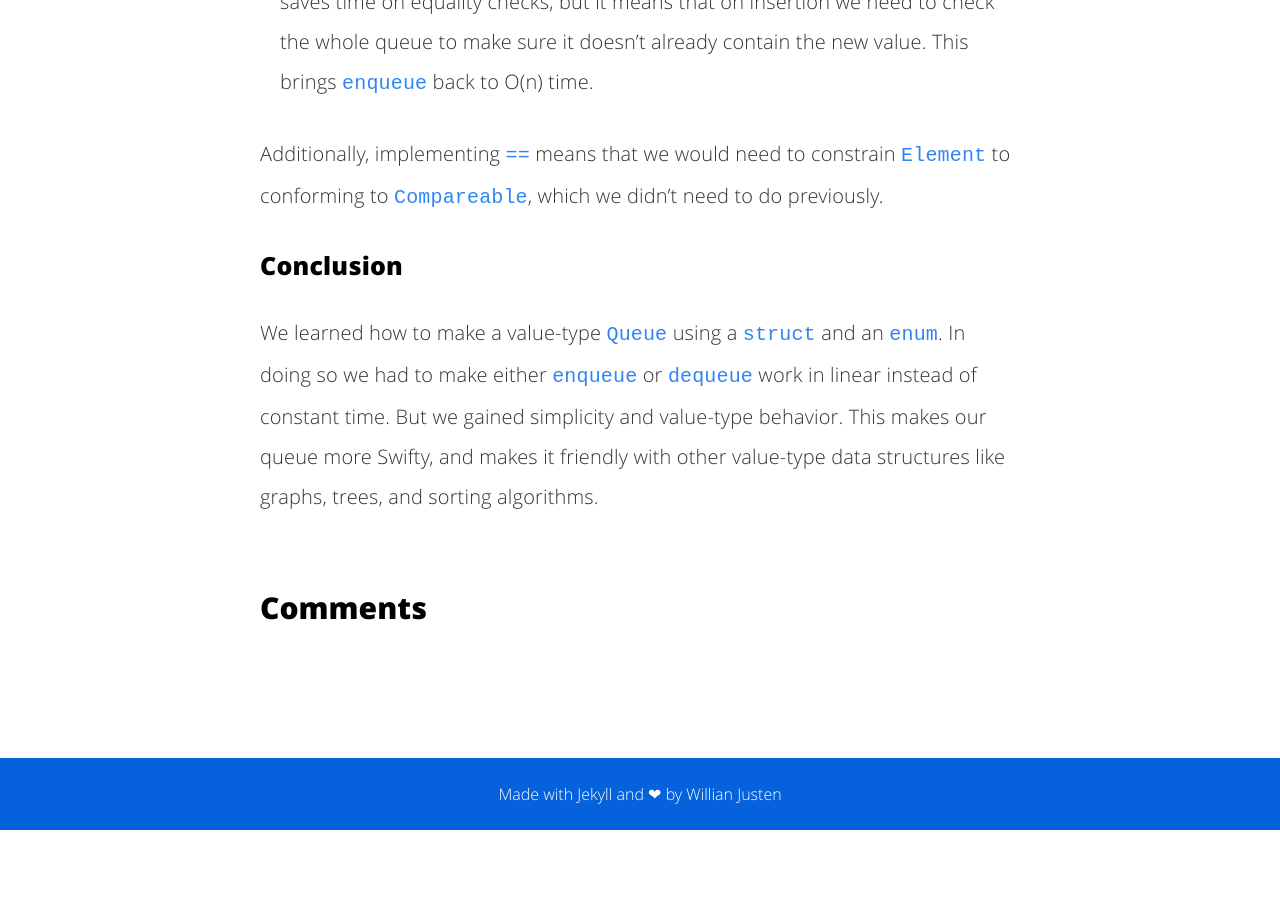
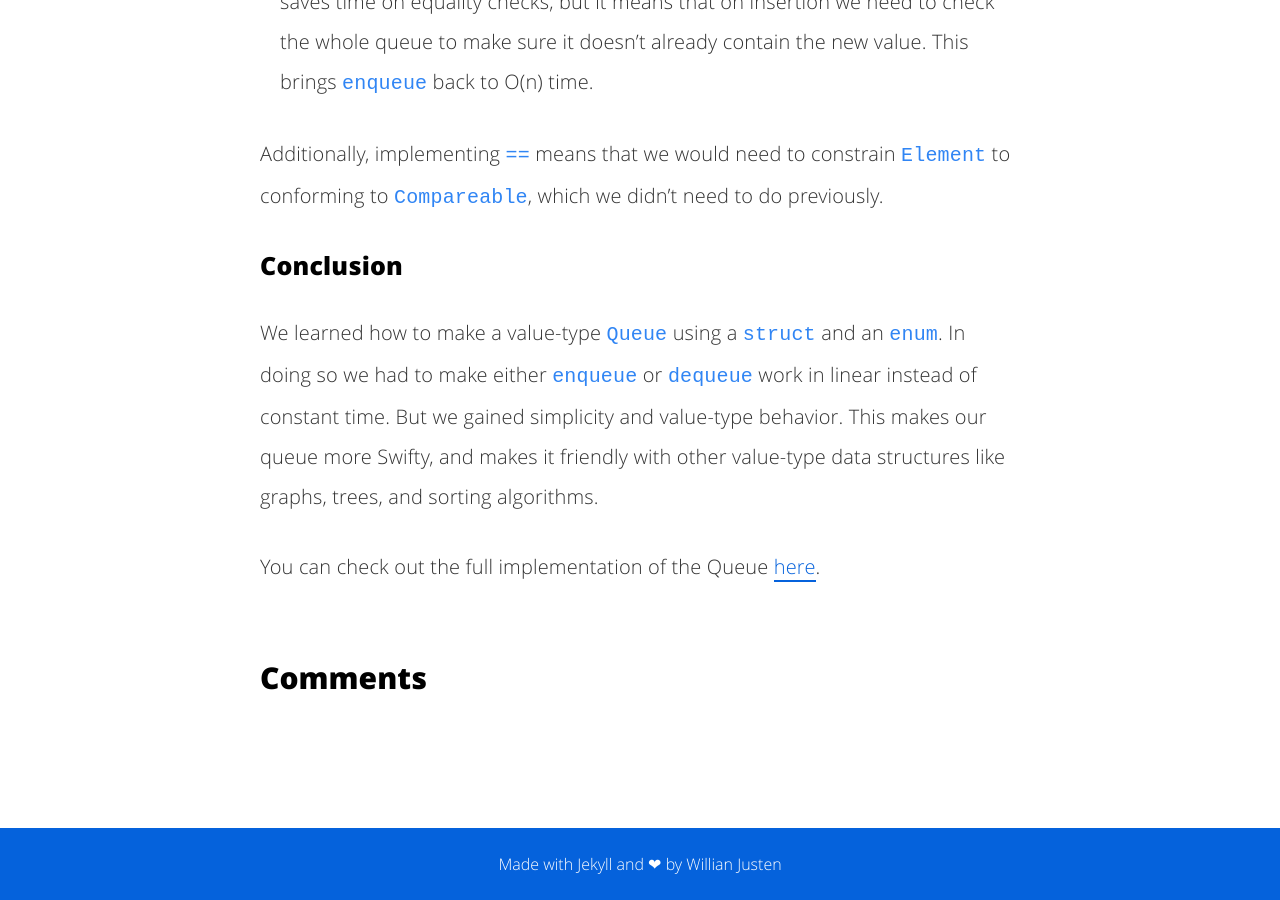
Before and after one commit to haskelash/haskelash.github.io, a Jekyll site: the page built from _posts/2021-02-23-making-a-queue-in-swift-with-a-recursive-enum.md, in a window 1280 px wide and 900 px high, scrolled down 9854 px. Built offline with Jekyll 4.4.1, drawn with Linux system fonts in a browser that asks for light colours; comment, search, counter and statistics services are not loaded; before the commit the page ends 10684 px from its top, so only the background shows below that.

Commit message:
add gist to queue post

```diff
--- a/_posts/2021-02-23-making-a-queue-in-swift-with-a-recursive-enum.md
+++ b/_posts/2021-02-23-making-a-queue-in-swift-with-a-recursive-enum.md
@@ -200,3 +200,5 @@ Additionally, implementing `==` means that we would need to constrain `Element`
 ### Conclusion
 
 We learned how to make a value-type `Queue` using a `struct` and an `enum`. In doing so we had to make either `enqueue` or `dequeue` work in linear instead of constant time. But we gained simplicity and value-type behavior. This makes our queue more Swifty, and makes it friendly with other value-type data structures like graphs, trees, and sorting algorithms.
+
+You can check out the full implementation of the Queue [here](https://gist.github.com/haskelash/faeebdbd61d5f2da7fa05d0aa552064a).
```
